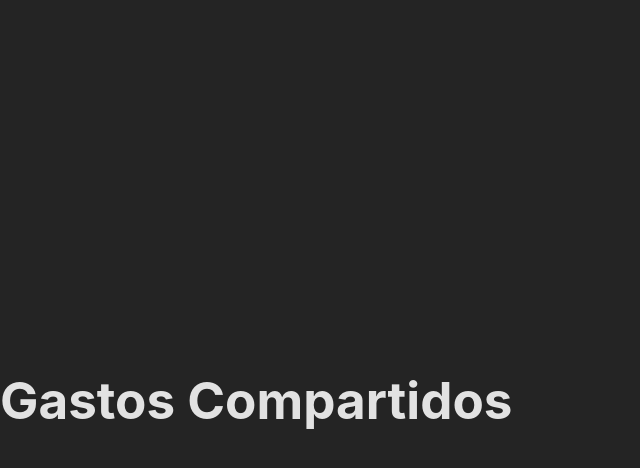
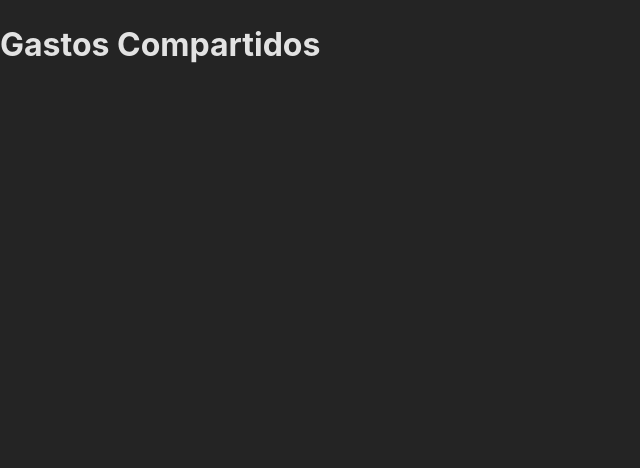
Before and after one commit to acalvom/gastos-compartidos-autentia, a React (Vite) app: page / in a window 1280 px wide. Shown: the top 468 px of the page, without its empty margins (0-640 px from the left). Built offline with nearby package versions, Linux system fonts and the light colour scheme.

Commit message:
style: clean global styles

```diff
--- a/src/index.css
+++ b/src/index.css
@@ -1,3 +1,11 @@
+* {
+  box-sizing: border-box;
+}
+
+body {
+  margin: 0;
+}
+
 :root {
   font-family: Inter, system-ui, Avenir, Helvetica, Arial, sans-serif;
   line-height: 1.5;
@@ -6,22 +14,4 @@
   color-scheme: light dark;
   color: rgba(255, 255, 255, 0.87);
   background-color: #242424;
-
-  font-synthesis: none;
-  text-rendering: optimizeLegibility;
-  -webkit-font-smoothing: antialiased;
-  -moz-osx-font-smoothing: grayscale;
 }
-
-body {
-  margin: 0;
-  display: flex;
-  place-items: center;
-  min-width: 320px;
-  min-height: 100vh;
-}
-
-h1 {
-  font-size: 3.2em;
-  line-height: 1.1;
-}
```
